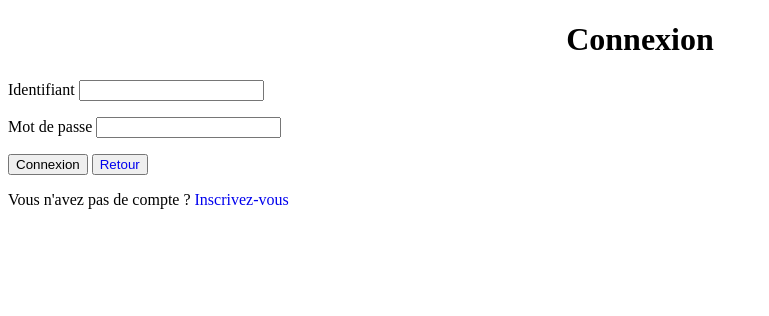
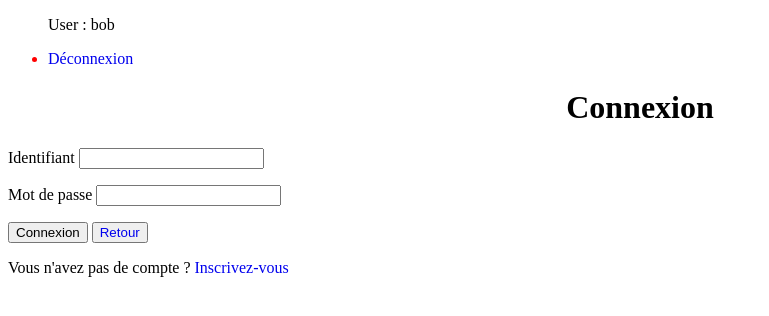
Before and after one commit to GuillaumeBarrillon/AP-2eme-annee, a PHP site: page /connexion.php in a window 1280 px wide. Shown: the top 316 px of the page, without its empty margins (0-769 px from the left). Run offline with PHP 8.4, Linux system fonts and the light colour scheme; a user stored in the database is signed in.

Commit message:
nom utilisateur 14h36

```diff
--- a/Include/SideBar.php
+++ b/Include/HorizontalTopBar.php
@@ -1,3 +1,6 @@
+<?php
+session_start();
+?>
 <!DOCTYPE html>
 <html lang="fr">
 <head>
@@ -8,10 +11,10 @@
 </head>
 
 <nav>
-    <h3>Navigation</h3>
-    <button><a href="../index.php">Accueil</a></button><br>
-    <button><a href="../listecommande.php">Liste commande</a></button>
-
+<ul>
+  <p>User : <?php echo $_SESSION['user_name'];?></p>
+  <li><a href="deconnexion.php">Déconnexion</a></li>
+</ul>
 </nav>
 
 <body>
--- a/Include/db_functions.php
+++ b/Include/db_functions.php
@@ -1,4 +1,7 @@
 <?php
+
+include "Include/HorizontalTopBar.php";
+
 session_start();
 //
 // Connexion à la base de données
--- a/connexion.php
+++ b/connexion.php
@@ -32,6 +32,7 @@ if ($submit and !empty($login) and !empty($password)) {
         if (password_verify($password, $rows['password']))
         {
             $_SESSION['user_id'] = $rows['id_user'];
+            $_SESSION['user_name'] = $rows['login'];
             header("Location: listecommande.php");
             exit();
 
```
